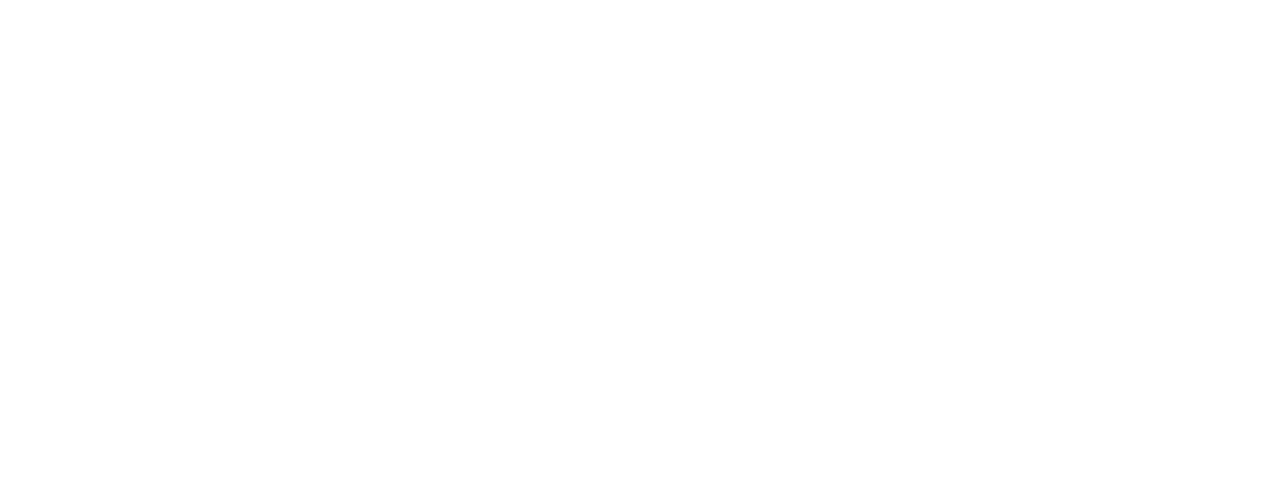
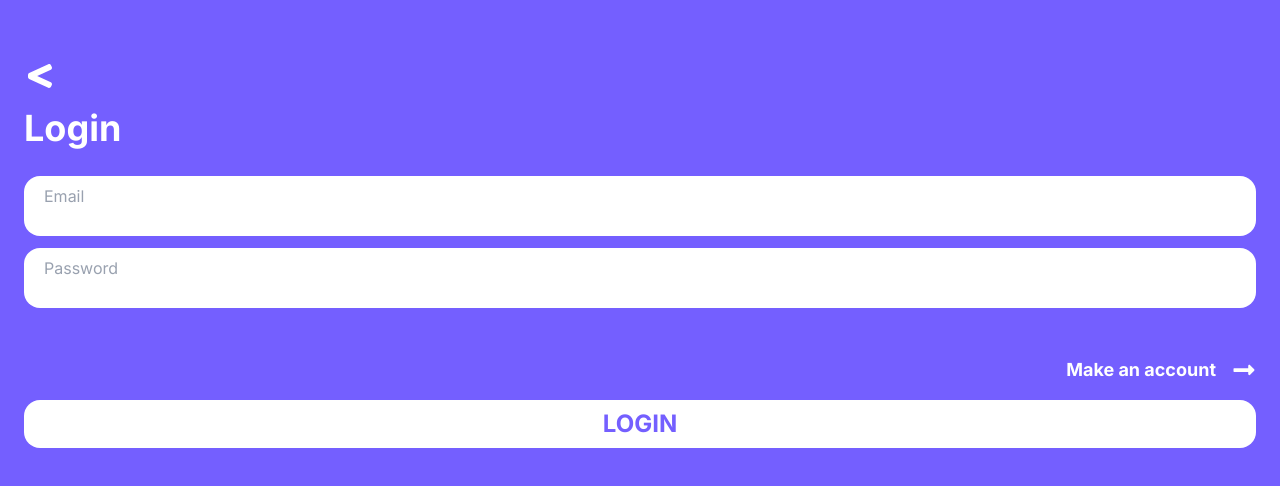
Before and after one commit to ciotirnaealexandru/Plan-like-an-Alex, a React (Vite) app in the folder frontend/: page /login in a window 1280 px wide. Before the commit this address had no page. Shown: the top 486 px of the page. Built offline with nearby package versions, Linux system fonts and the light colour scheme.

Commit message:
Add Login page and make redirect buttons work
Signed-off-by: Ciotirnae Alexandru-Cosmin <ciotirnae.alexandru005@gmail.com>

```diff
--- a/frontend/src/App.tsx
+++ b/frontend/src/App.tsx
@@ -1,12 +1,14 @@
 import { Routes, Route } from "react-router-dom";
 import Home from "./pages/Home/Home";
 import SignUp from "./pages/SignUp/SignUp";
+import Login from "./pages/Login/Login";
 
 function App() {
   return (
     <Routes>
       <Route path="/" element={<Home />} />
       <Route path="/signup" element={<SignUp />} />
+      <Route path="/login" element={<Login />} />
     </Routes>
   );
 }
--- /dev/null
+++ b/frontend/src/pages/Login/Login.tsx
@@ -0,0 +1,139 @@
+import { useNavigate } from "react-router-dom";
+
+import { useState } from "react";
+import { FaLessThan } from "react-icons/fa";
+import { FaLongArrowAltRight } from "react-icons/fa";
+
+// Define the type for the form data
+interface FormData {
+  email: string;
+  password: string;
+}
+
+// Define the type for the error messages
+interface FormErrors {
+  email: string;
+  password: string;
+}
+
+const GoToSignUp = () => {
+  const navigate = useNavigate();
+
+  const handleRedirect = () => {
+    navigate("/signup");
+  };
+
+  return (
+    <button
+      type="button"
+      onClick={handleRedirect}
+      className="self-end flex items-center text-white mt-12">
+      <div className="text-lg font-bold">Make an account</div>
+      <FaLongArrowAltRight className="ml-4 text-2xl" />
+    </button>
+  );
+};
+
+const Login = () => {
+  const [formData, setFormData] = useState<FormData>({
+    email: "",
+    password: "",
+  });
+
+  const [errors, setErrors] = useState<FormErrors>({
+    email: "",
+    password: "",
+  });
+
+  const [isSubmitting, setIsSubmitting] = useState(false);
+
+  const handleInputChange = (e: React.ChangeEvent<HTMLInputElement>) => {
+    const { id, value } = e.target;
+    setFormData({ ...formData, [id]: value });
+  };
+
+  const validate = () => {
+    const newErrors: FormErrors = {
+      email: "",
+      password: "",
+    };
+
+    if (!formData.email) newErrors.email = "Email is required.";
+    if (formData.email && !/\S+@\S+\.\S+/.test(formData.email))
+      newErrors.email = "Email is invalid.";
+    if (!formData.password) newErrors.password = "Password is required.";
+
+    setErrors(newErrors);
+    return Object.keys(newErrors).length === 0;
+  };
+
+  const handleSubmit = (e: React.FormEvent) => {
+    e.preventDefault();
+    setIsSubmitting(true);
+
+    if (validate()) {
+      console.log("Form submitted:", formData);
+      // Here, you can handle actual form submission, like sending data to a server.
+    } else {
+      setIsSubmitting(false);
+    }
+  };
+
+  return (
+    <div className="font-[Inter] w-screen h-screen bg-[#745fff] pt-15 px-6">
+      <FaLessThan className="w-8 h-8 text-white" />
+      <div className="text-white text-4xl font-bold mt-4">Login</div>
+      <form
+        onSubmit={handleSubmit}
+        className="w-full mt-4 flex flex-col"
+        noValidate>
+        <div className="bg-white w-full h-15 rounded-2xl flex flex-col py-2 px-5 mt-3">
+          <div className="flex items-center gap-5">
+            <label htmlFor="email" className="text-gray-400 text-md">
+              Email
+            </label>
+            {errors.email && (
+              <p className="text-red-500 text-xs">{errors.email}</p>
+            )}
+          </div>
+          <input
+            type="email"
+            id="email"
+            value={formData.email}
+            onChange={handleInputChange}
+            className="focus:outline-none"
+          />
+        </div>
+
+        <div className="bg-white w-full h-15 rounded-2xl flex flex-col py-2 px-5 mt-3">
+          <div className="flex items-center gap-5">
+            <label htmlFor="password" className="text-gray-400 text-md">
+              Password
+            </label>
+            {errors.password && (
+              <p className="text-red-500 text-xs">{errors.password}</p>
+            )}
+          </div>
+          <input
+            type="password"
+            id="password"
+            value={formData.password}
+            onChange={handleInputChange}
+            className="focus:outline-none"
+          />
+        </div>
+
+        <GoToSignUp />
+
+        <button
+          type="submit"
+          className="w-full h-12 bg-white rounded-2xl text-[#745fff] font-bold text-2xl mt-4"
+          disabled={isSubmitting}>
+          {isSubmitting ? "Submitting..." : "LOGIN"}
+        </button>
+      </form>
+    </div>
+  );
+};
+
+export default Login;
--- a/frontend/src/pages/SignUp/SignUp.tsx
+++ b/frontend/src/pages/SignUp/SignUp.tsx
@@ -1,3 +1,5 @@
+import { useNavigate } from "react-router-dom";
+
 import { useState } from "react";
 import { FaLessThan } from "react-icons/fa";
 import { FaLongArrowAltRight } from "react-icons/fa";
@@ -21,6 +23,24 @@
   password: string;
   confirmPassword: string;
 }
+
+const GoToLogin = () => {
+  const navigate = useNavigate();
+
+  const handleRedirect = () => {
+    navigate("/login");
+  };
+
+  return (
+    <button
+      type="button"
+      onClick={handleRedirect}
+      className="self-end flex items-center text-white mt-12">
+      <div className="text-lg font-bold">Already have an account?</div>
+      <FaLongArrowAltRight className="ml-4 text-2xl" />
+    </button>
+  );
+};
 
 const SignUp = () => {
   const [formData, setFormData] = useState<FormData>({
@@ -204,10 +224,7 @@
           />
         </div>
 
-        <div className="self-end flex items-center text-white mt-12">
-          <div className="text-lg font-bold">Already have an account?</div>
-          <FaLongArrowAltRight className="ml-4 text-2xl" />
-        </div>
+        <GoToLogin />
 
         <button
           type="submit"
```
